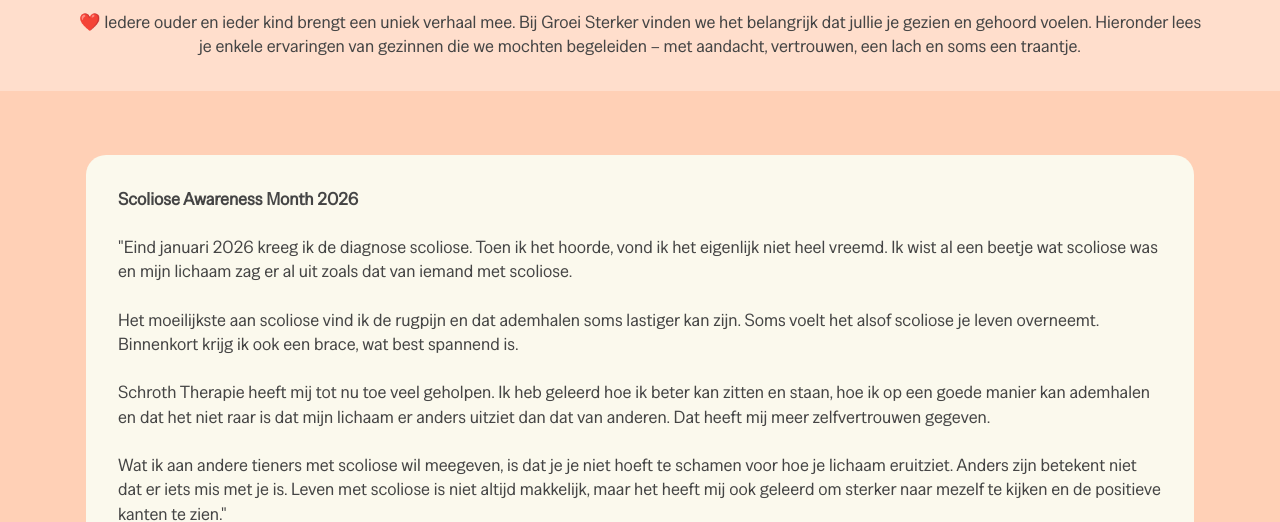
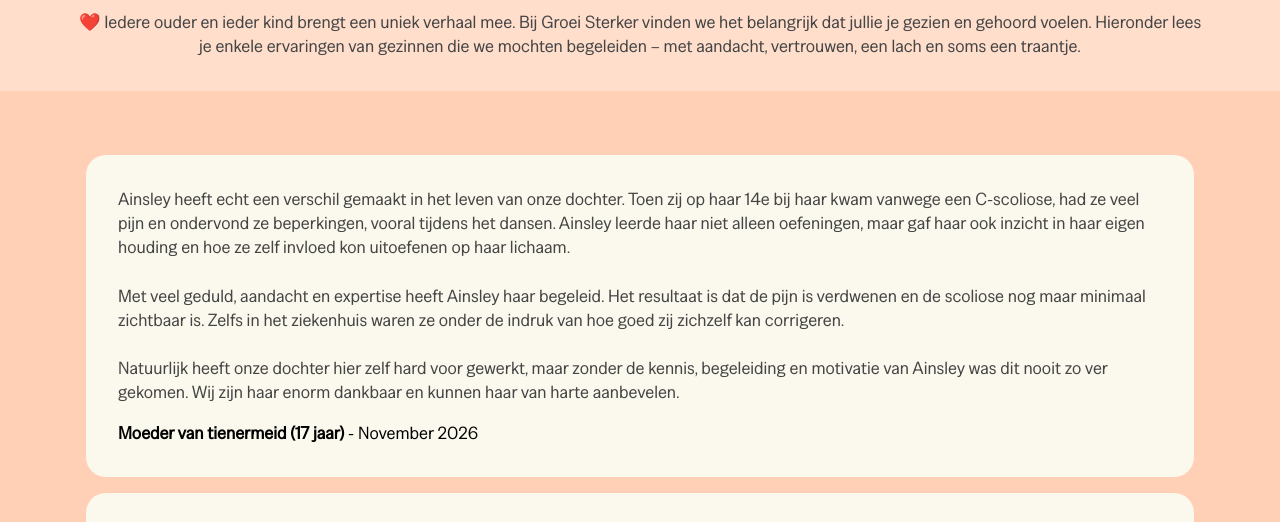
Before and after one commit to Darker19/Groei-Sterker, a plain HTML site: page ervaringen.html in a window 1280 px wide. Shown: the part 236-758 px from the top of the page. Drawn offline with Linux system fonts and the light colour scheme.

Commit message:
Ervaringen: nieuwe ervaring moeder van tienermeid (17 jaar) toegevoegd
Co-Authored-By: Claude Opus 5.5 <noreply@anthropic.com>

```diff
--- a/ervaringen.html
+++ b/ervaringen.html
@@ -106,6 +106,30 @@
     <section class="testimonials02 cid-uTi1TopFfz" data-bs-version="5.1" id="testimonials02-4e">
         <div class="container">
             <div class="row justify-content-center">
+                <div class="col-12">
+                    <div class="card-wrap">
+                        <div class="content-wrap">
+                            <p class="card-text mbr-fonts-style align-left display-7">
+                                Ainsley heeft echt een verschil gemaakt in het leven van onze dochter. Toen zij op haar
+                                14e bij haar kwam vanwege een C-scoliose, had ze veel pijn en ondervond ze beperkingen,
+                                vooral tijdens het dansen. Ainsley leerde haar niet alleen oefeningen, maar gaf haar ook
+                                inzicht in haar eigen houding en hoe ze zelf invloed kon uitoefenen op haar
+                                lichaam.<br /><br />
+
+                                Met veel geduld, aandacht en expertise heeft Ainsley haar begeleid. Het resultaat is dat
+                                de pijn is verdwenen en de scoliose nog maar minimaal zichtbaar is. Zelfs in het
+                                ziekenhuis waren ze onder de indruk van hoe goed zij zichzelf kan corrigeren.<br /><br />
+
+                                Natuurlijk heeft onze dochter hier zelf hard voor gewerkt, maar zonder de kennis,
+                                begeleiding en motivatie van Ainsley was dit nooit zo ver gekomen. Wij zijn haar enorm
+                                dankbaar en kunnen haar van harte aanbevelen.
+                            </p>
+                            <h5 class="card-title card-title mbr-fonts-style align-left m-0 display-7">
+                                <strong>Moeder van tienermeid (17 jaar)</strong> - November 2026
+                            </h5>
+                        </div>
+                    </div>
+                </div>
                 <div class="col-12">
                     <div class="card-wrap">
                         <div class="content-wrap">
```
